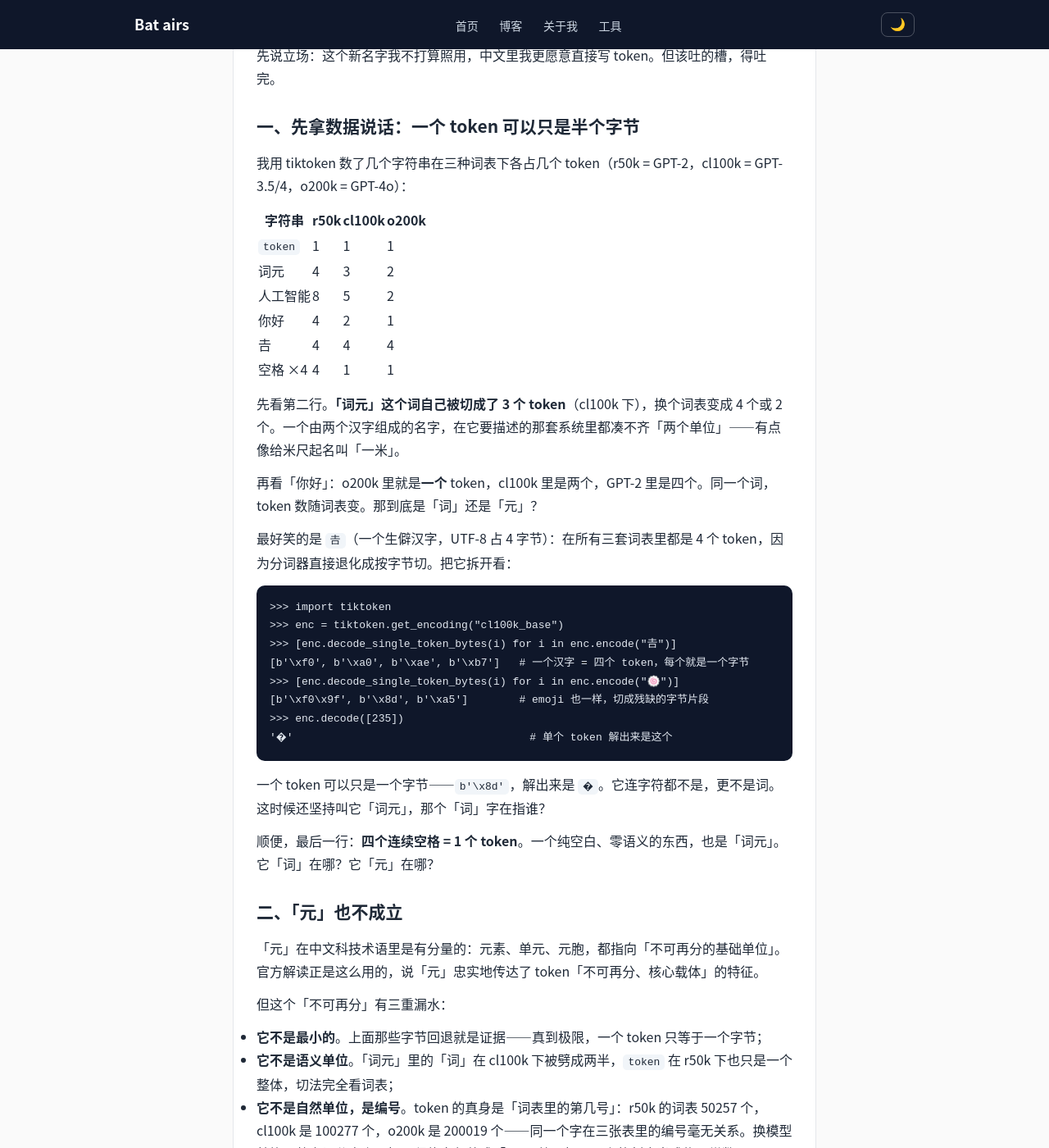
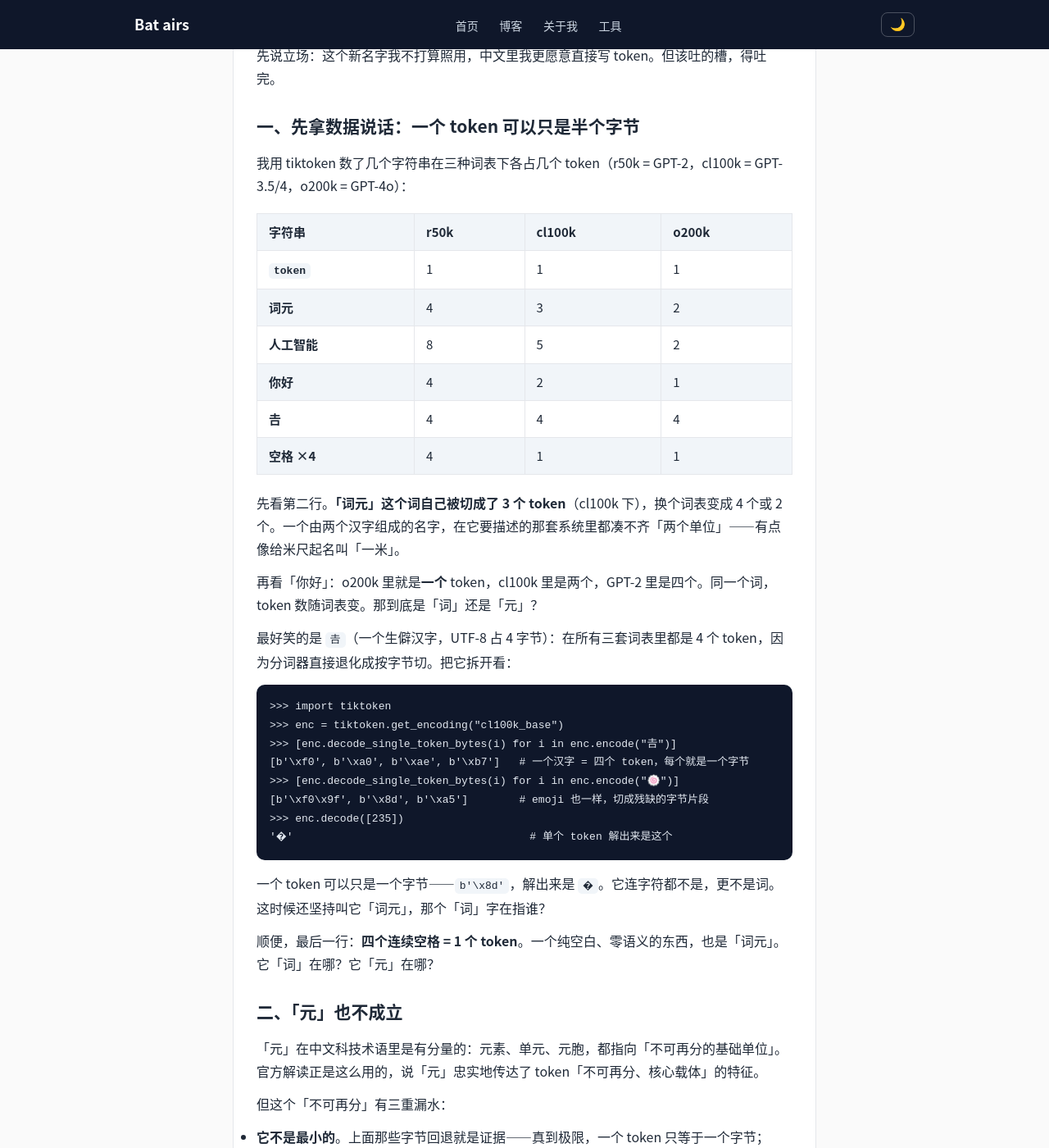
Before and after one commit to Bat-airs/Bat-airs.github.io, a Jekyll site: the page built from _posts/2026-09-10-token.md, in a window 1280 px wide and 1400 px high, scrolled down 303 px. Shown: the whole window at 82% size. Built offline with Jekyll 4.4.1, drawn with Linux system fonts in a browser that asks for light colours.

Commit message:
样式: 补上正文表格样式（表格此前无边框无内边距，看着不像表）

```diff
--- a/assets/css/style.css
+++ b/assets/css/style.css
@@ -354,3 +354,30 @@ a:hover { text-decoration: underline; }
   .post-list li { flex-direction: column; gap: 2px; }
   .about-card { flex-direction: column; }
 }
+
+/* ---------- 正文表格 ---------- */
+.post-content table {
+  width: 100%;
+  border-collapse: collapse;
+  margin: 20px 0;
+  font-size: 15px;
+}
+.post-content th,
+.post-content td {
+  border: 1px solid var(--border);
+  padding: 9px 14px;
+  text-align: left;
+  vertical-align: top;
+}
+.post-content thead th {
+  background: var(--code-bg);
+  font-weight: 600;
+  white-space: nowrap;
+}
+.post-content tbody tr:nth-child(even) { background: var(--code-bg); }
+.post-content tbody td:first-child { font-weight: 600; }
+
+@media (max-width: 640px) {
+  .post-content th,
+  .post-content td { padding: 7px 10px; font-size: 14px; }
+}
```
